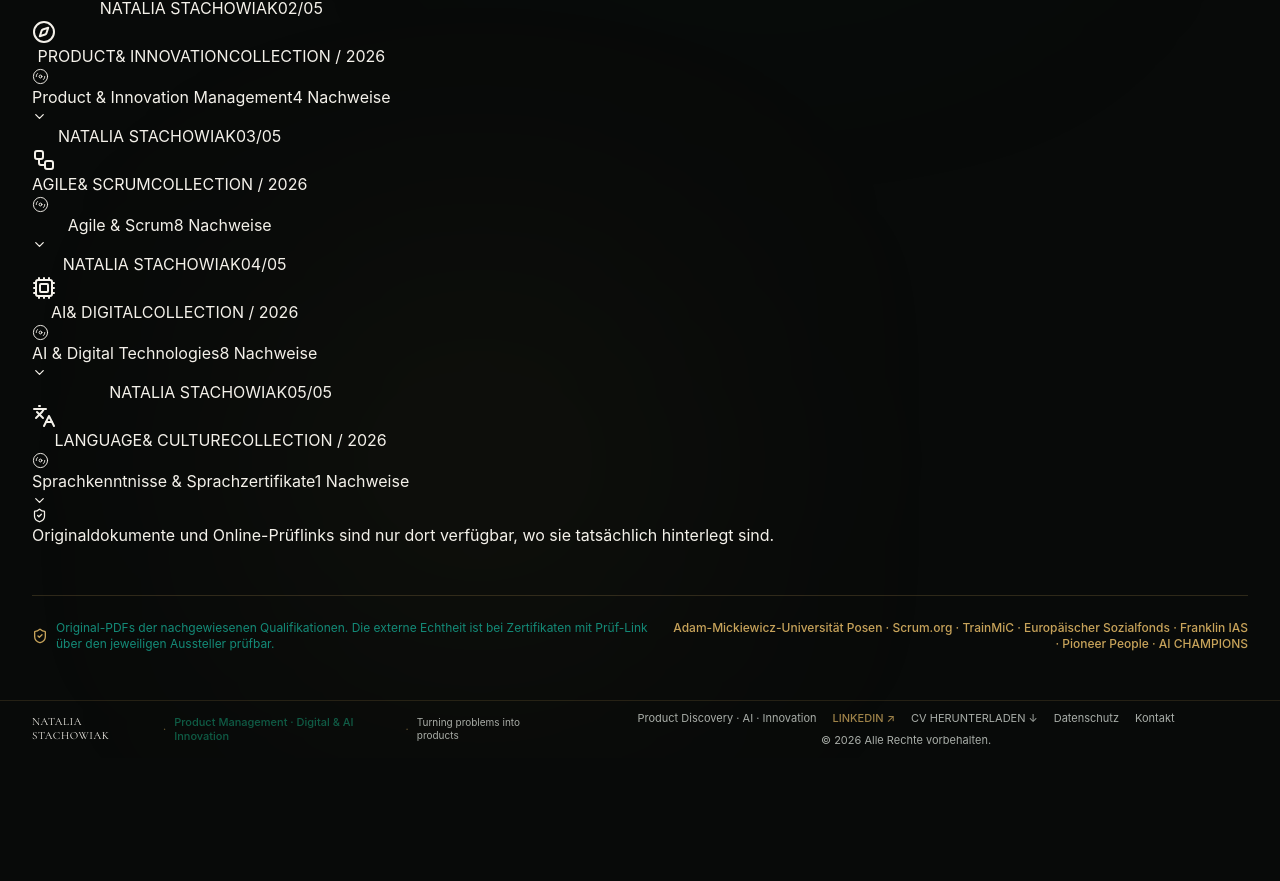
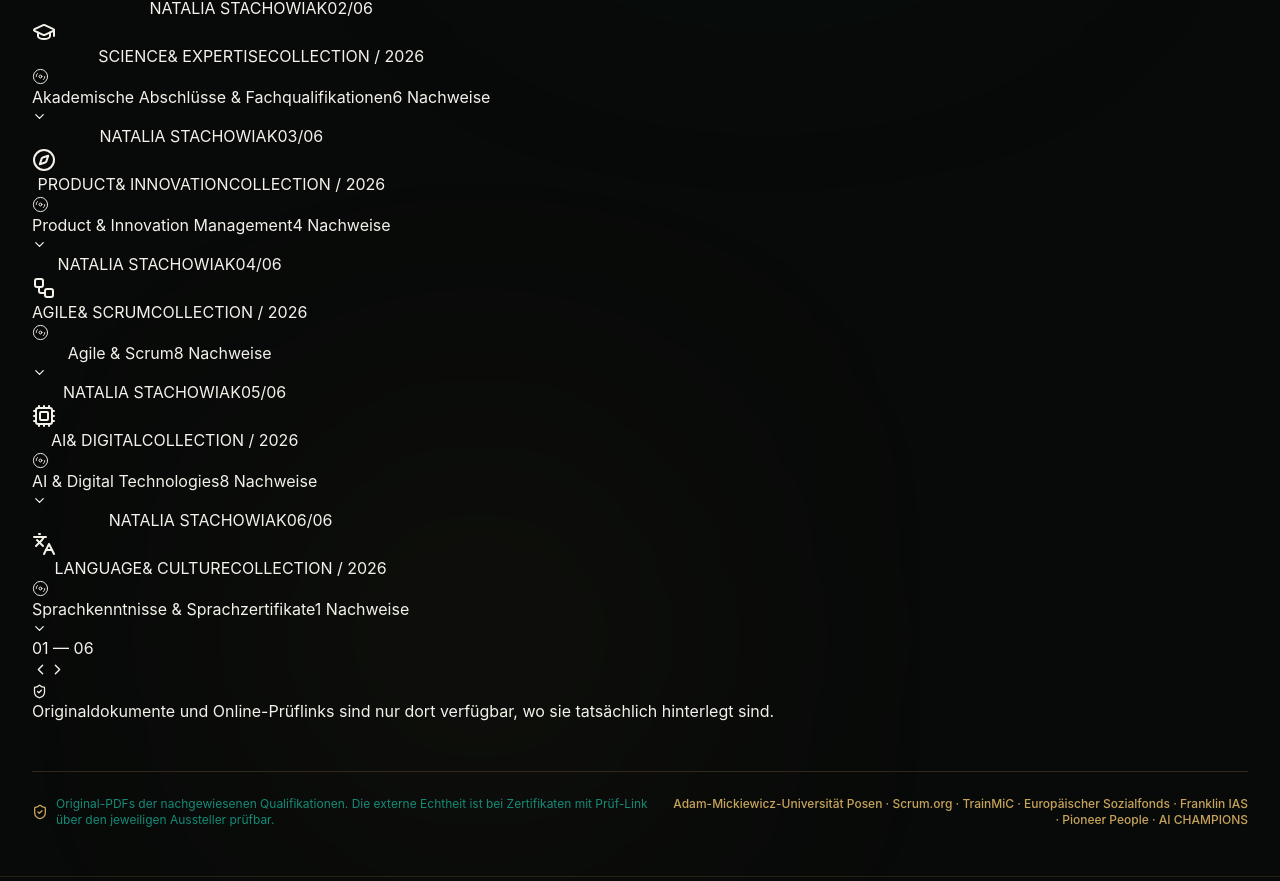
Before and after one commit to nataliastachowiak-bit/Natalia-Stachowiak, a React (Vite) app: page /certificates in a window 1280 px wide. Shown: the part 654-1535 px from the top of the page. Before the commit the page ends 1412 px from the top, so only its background shows below. Built offline with nearby package versions, Linux system fonts and the light colour scheme.

Commit message:
One shelf with six category vinyl covers including key credentials

```diff
--- a/src/components/CertificateVinylShelf.tsx
+++ b/src/components/CertificateVinylShelf.tsx
@@ -1,5 +1,5 @@
-import React, { useState } from 'react';
-import { Award, Check, ChevronDown, Disc3, ExternalLink, Eye, FileText, ShieldCheck } from 'lucide-react';
+import React, { useRef, useState } from 'react';
+import { Award, ChevronDown, ChevronLeft, ChevronRight, Disc3, ExternalLink, Eye, FileText, ShieldCheck } from 'lucide-react';
 import type { CertificateItem, Language } from '../types';
 import './CertificateVinylShelf.css';
 
@@ -23,7 +23,7 @@ interface CertificateVinylShelfProps {
 const ui = {
   de: {
     heading: 'THE CREDENTIAL COLLECTION',
-    intro: 'Fünf Themen. Eine Sammlung. Wähle ein Cover, um die Qualifikationen und ihre Nachweise zu entdecken.',
+    intro: 'Sechs Bereiche. Ein einziges Vinyl-Regal. Wähle ein Cover, um die Qualifikationen und ihre Nachweise zu entdecken.',
     edition: 'COLLECTION / 2026',
     select: 'Sammlung öffnen',
     close: 'Sammlung schließen',
@@ -37,10 +37,12 @@ const ui = {
     progress: 'In Weiterbildung',
     results: 'Suchtreffer',
     hint: 'Cover auswählen',
+    scrollPrev: 'Regal nach links bewegen',
+    scrollNext: 'Regal nach rechts bewegen',
   },
   en: {
     heading: 'THE CREDENTIAL COLLECTION',
-    intro: 'Five disciplines. One collection. Select a cover to explore credentials and evidence.',
+    intro: 'Six categories. One vinyl shelf. Select a cover to explore credentials and evidence.',
     edition: 'COLLECTION / 2026',
     select: 'Open collection',
     close: 'Close collection',
@@ -54,10 +56,12 @@ const ui = {
     progress: 'In progress',
     results: 'Search matches',
     hint: 'Select a cover',
+    scrollPrev: 'Scroll shelf left',
+    scrollNext: 'Scroll shelf right',
   },
   pl: {
     heading: 'THE CREDENTIAL COLLECTION',
-    intro: 'Pięć dziedzin. Jedna kolekcja. Wybierz okładkę, aby zobaczyć kwalifikacje i dokumenty.',
+    intro: 'Sześć obszarów. Jedna półka z płytami. Wybierz okładkę, aby zobaczyć kwalifikacje i dokumenty.',
     edition: 'COLLECTION / 2026',
     select: 'Otwórz kolekcję',
     close: 'Zamknij kolekcję',
@@ -71,10 +75,24 @@ const ui = {
     progress: 'W trakcie',
     results: 'Wyniki wyszukiwania',
     hint: 'Wybierz okładkę',
+    scrollPrev: 'Przewiń półkę w lewo',
+    scrollNext: 'Przewiń półkę w prawo',
   },
 };
 
+// The featured selection deliberately reuses the same original certificate objects.
+// It is an editorial overview, not a seventh qualification category.
+const featuredIds = [
+  'cert-pspo-1',
+  'cert-psm-1',
+  'cert-hp-ai-strategy',
+  'cert-microsoft-ai-foundations',
+  'cert-product-design',
+  'cert-agile-inn',
+] as const;
+
 const coverWords: Record<string, Record<Language, [string, string]>> = {
+  featured: { de: ['CORE', 'CREDENTIALS'], en: ['CORE', 'CREDENTIALS'], pl: ['KLUCZOWE', 'KWALIFIKACJE'] },
   academic: { de: ['SCIENCE', '& EXPERTISE'], en: ['SCIENCE', '& EXPERTISE'], pl: ['NAUKA', '& WIEDZA'] },
   product: { de: ['PRODUCT', '& INNOVATION'], en: ['PRODUCT', '& INNOVATION'], pl: ['PRODUKT', '& INNOWACJE'] },
   agile: { de: ['AGILE', '& SCRUM'], en: ['AGILE', '& SCRUM'], pl: ['AGILE', '& SCRUM'] },
@@ -107,9 +125,10 @@ const Cover: React.FC<{
       >
         <span className={'edition-album-art edition-album-art--' + category.id}>
           <span className="edition-album-paper" aria-hidden="true" />
+          <span className="edition-album-vinyl" aria-hidden="true"><span /></span>
           <span className="edition-album-topline">
             <span>NATALIA STACHOWIAK</span>
-            <span>{String(number).padStart(2, '0')}/05</span>
+            <span>{String(number).padStart(2, '0')}/06</span>
           </span>
           <span className="edition-album-decoration" aria-hidden="true">
             <span className="edition-album-decoration-ring" />
@@ -140,13 +159,33 @@ export const CertificateVinylShelf: React.FC<CertificateVinylShelfProps> = ({
   categories, currentLang, isSearching, onSelect,
 }) => {
   const [selectedCategory, setSelectedCategory] = useState<string | null>(null);
+  const shelfRef = useRef<HTMLDivElement>(null);
   const t = ui[currentLang];
-  const visibleCategories = categories.filter(category => !isSearching || category.matchCount > 0);
-  const selected = isSearching
-    ? visibleCategories
+  // Search across all five source groups; keep six covers visible even when searching.
+  const selectedFeatured = featuredIds
+    .map(id => categories.flatMap(category => category.filteredItems).find(cert => cert.id === id))
+    .filter((cert): cert is CertificateItem => Boolean(cert));
+  const featured: VinylCategory = {
+    id: 'featured',
+    title: { de: 'Kernqualifikationen', en: 'Key Credentials', pl: 'Kluczowe kwalifikacje' },
+    subtitle: {
+      de: 'Ausgewählte Nachweise für Digital Product, Agile, KI & Innovation',
+      en: 'Selected credentials for Digital Product, Agile, AI & Innovation',
+      pl: 'Wybrane kwalifikacje: Digital Product, Agile, AI i innowacje',
+    },
+    icon: Award,
+    filteredItems: selectedFeatured,
+    totalCount: featuredIds.length,
+    matchCount: selectedFeatured.length,
+  };
+  const visibleCategories: VinylCategory[] = [featured, ...categories];
+  const activeCategories = isSearching && !selectedCategory
+    ? visibleCategories.filter(category => category.matchCount > 0)
     : visibleCategories.filter(category => category.id === selectedCategory);
-  const topShelf = visibleCategories.slice(0, 3);
-  const bottomShelf = visibleCategories.slice(3);
+  const scrollShelf = (direction: number) => {
+    const el = shelfRef.current;
+    if (el) el.scrollBy({ left: el.clientWidth * 0.7 * direction, behavior: 'smooth' });
+  };
 
   const toggleCategory = (id: string) => {
     setSelectedCategory(previous => previous === id ? null : id);
@@ -157,8 +196,8 @@ export const CertificateVinylShelf: React.FC<CertificateVinylShelfProps> = ({
       key={category.id}
       category={category}
       currentLang={currentLang}
-      number={categories.findIndex(item => item.id === category.id) + 1}
-      selected={isSearching || selectedCategory === category.id}
+      number={visibleCategories.findIndex(item => item.id === category.id) + 1}
+      selected={selectedCategory === category.id}
       onClick={() => toggleCategory(category.id)}
       isSearching={isSearching}
     />
@@ -174,24 +213,31 @@ export const CertificateVinylShelf: React.FC<CertificateVinylShelfProps> = ({
         <span className="edition-collection-hint"><Disc3 size={16} aria-hidden="true" /> {t.hint}</span>
       </div>
 
+      {/* Exactly one physical shelf with six category covers. On narrow screens
+          the same shelf scrolls horizontally; it never becomes a second shelf. */}
       <div className="edition-display" aria-label={t.heading}>
-        {topShelf.length > 0 && (
-          <div className="edition-shelf-row">
-            <div className="edition-shelf-albums">{topShelf.map(renderCover)}</div>
-            <div className="edition-shelf-plank" aria-hidden="true" />
+        <div className="edition-shelf-scroll" ref={shelfRef} role="region" tabIndex={0} aria-label={t.heading}>
+          <div className="edition-shelf-albums">
+            {visibleCategories.map(renderCover)}
           </div>
-        )}
-        {bottomShelf.length > 0 && (
-          <div className="edition-shelf-row edition-shelf-row--bottom">
-            <div className="edition-shelf-albums">{bottomShelf.map(renderCover)}</div>
-            <div className="edition-shelf-plank" aria-hidden="true" />
-          </div>
-        )}
+        </div>
+        <div className="edition-shelf-plank" aria-hidden="true" />
+      </div>
+      <div className="edition-shelf-controls">
+        <span>01 — 06</span>
+        <div>
+          <button type="button" onClick={() => scrollShelf(-1)} aria-label={t.scrollPrev} title={t.scrollPrev}>
+            <ChevronLeft size={17} />
+          </button>
+          <button type="button" onClick={() => scrollShelf(1)} aria-label={t.scrollNext} title={t.scrollNext}>
+            <ChevronRight size={17} />
+          </button>
+        </div>
       </div>
 
-      {selected.length > 0 && (
+      {activeCategories.length > 0 && (
         <div id="edition-collection-details" className="edition-details" role="region" aria-live="polite">
-          {selected.map(category => {
+          {activeCategories.map(category => {
             const Icon = category.icon;
             return (
               <div key={category.id} className="edition-detail-section">
@@ -201,7 +247,7 @@ export const CertificateVinylShelf: React.FC<CertificateVinylShelfProps> = ({
                     <p className="edition-details-kicker">{isSearching ? t.results : t.all}</p>
                     <h3>{category.title[currentLang].replace(/^\d+\.\s*/, '')}</h3>
                   </div>
-                  {!isSearching && (
+                  {selectedCategory && (
                     <button
                       type="button"
                       className="edition-details-close"
@@ -228,7 +274,7 @@ export const CertificateVinylShelf: React.FC<CertificateVinylShelfProps> = ({
                         <p className="edition-cert-issuer">{issuer}</p>
                         <div className="edition-cert-footer">
                           <span className="edition-cert-status">
-                            {isInProgress ? t.progress : hasPdf ? t.complete : t.pending}
+                            {isInProgress ? t.progress : t.complete}
                           </span>
                           <div className="edition-cert-actions">
                             <button type="button" onClick={() => onSelect(cert)}>
```
